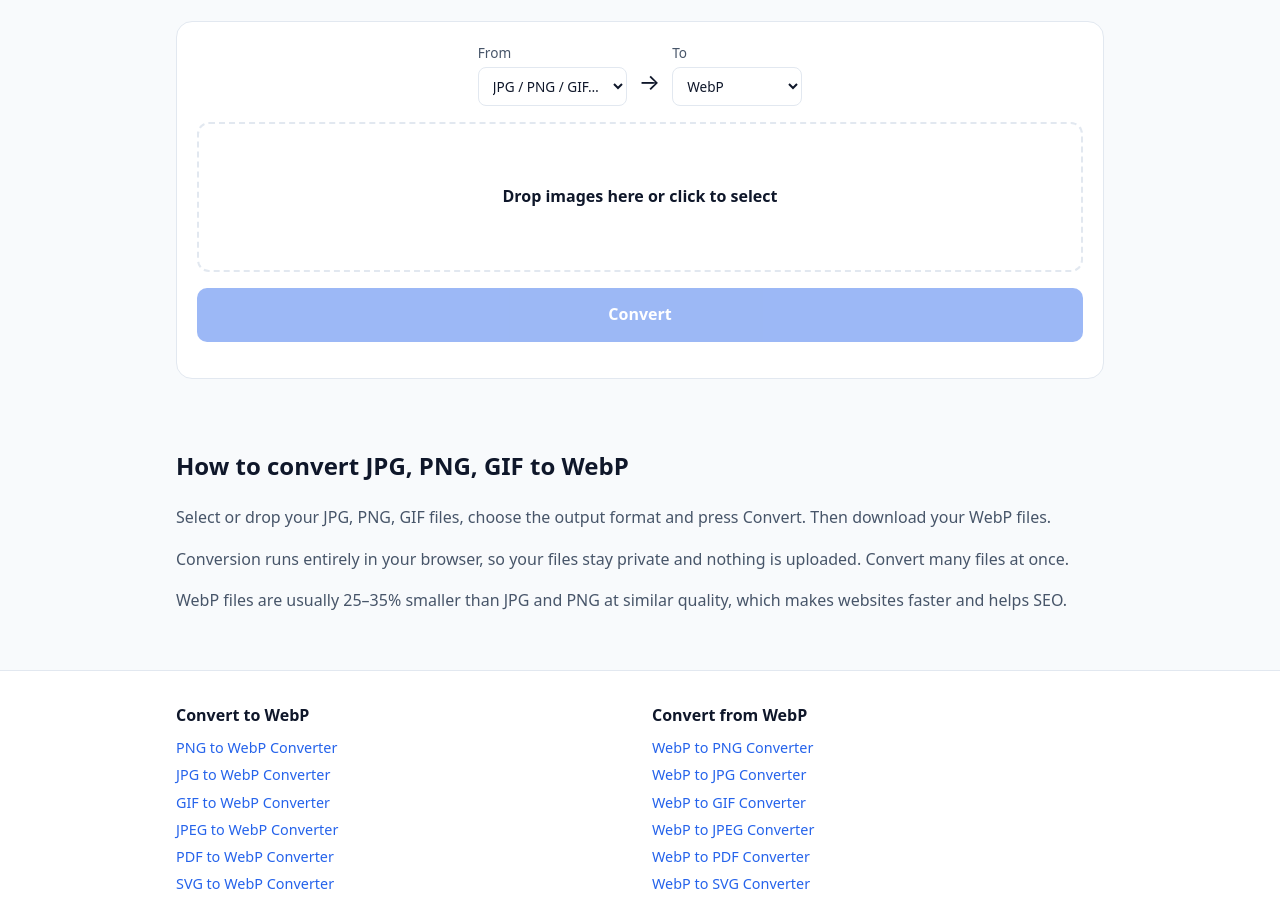
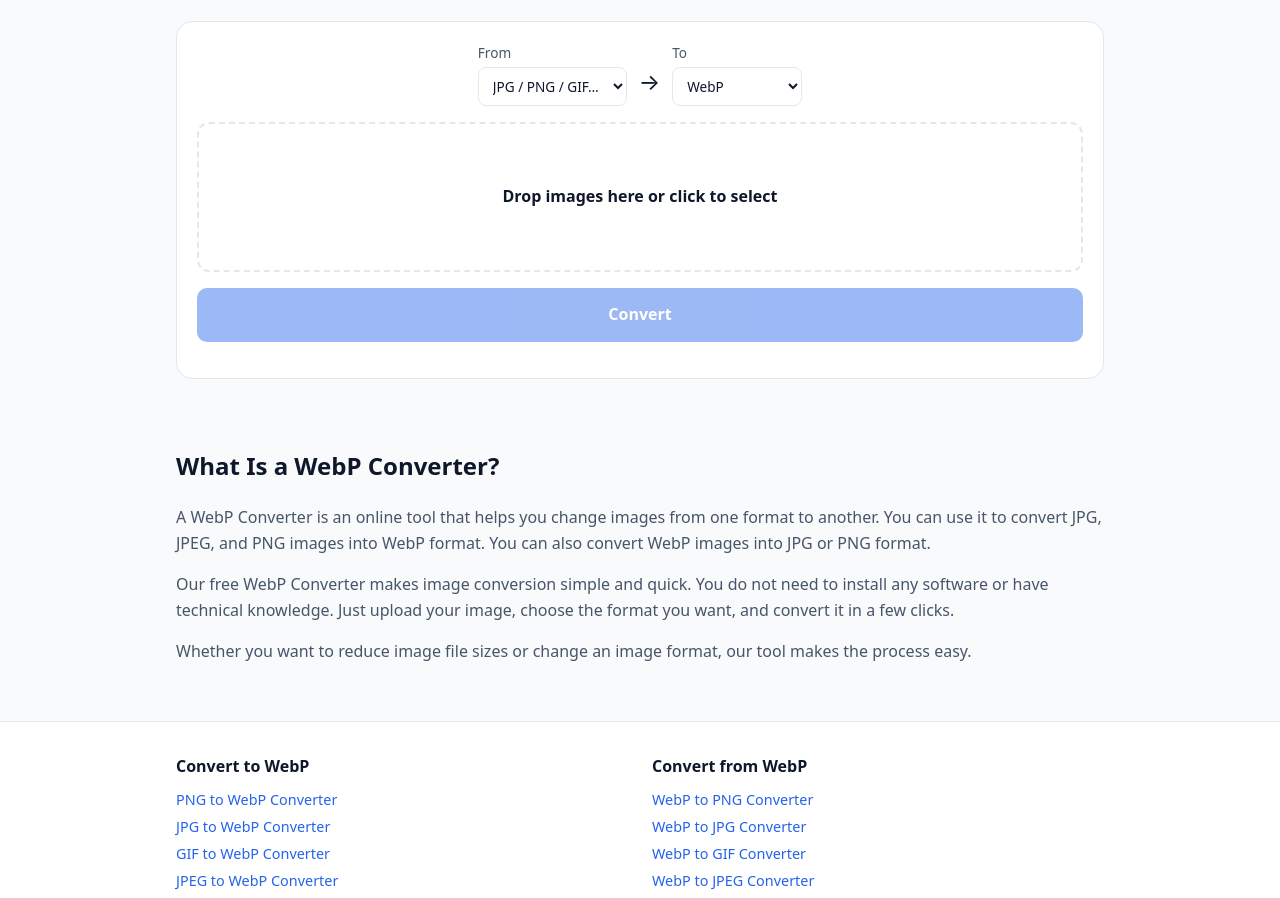
Before and after one commit to kumarsuvamshaw/tinywebp, a plain HTML site: page index.html in a window 1280 px wide. Shown: the part 188-1086 px from the top of the page. Drawn offline with Linux system fonts and the light colour scheme.

Commit message:
Update index.html

```diff
--- a/index.html
+++ b/index.html
@@ -36,8 +36,10 @@
 <button id="go" class="btn" disabled>Convert</button>
 <ul id="out" class="out"></ul></div></div></section>
 <section class="seo"><div class="wrap">
-<h2>How to convert JPG, PNG, GIF to WebP</h2>
-<p>Select or drop your JPG, PNG, GIF files, choose the output format and press Convert. Then download your WebP files.</p><p>Conversion runs entirely in your browser, so your files stay private and nothing is uploaded. Convert many files at once.</p><p>WebP files are usually 25–35% smaller than JPG and PNG at similar quality, which makes websites faster and helps SEO.</p>
+<h2>What Is a WebP Converter?</h2>
+<p>A WebP Converter is an online tool that helps you change images from one format to another. You can use it to convert JPG, JPEG, and PNG images into WebP format. You can also convert WebP images into JPG or PNG format.</p>
+<p>Our free WebP Converter makes image conversion simple and quick. You do not need to install any software or have technical knowledge. Just upload your image, choose the format you want, and convert it in a few clicks.</p>
+<p>Whether you want to reduce image file sizes or change an image format, our tool makes the process easy.</p>
 </div></section></main>
 <footer><div class="wrap"><div class="cols"><div><h3>Convert to WebP</h3><ul><li><a href="/png-to-webp">PNG to WebP Converter</a></li><li><a href="/jpg-to-webp">JPG to WebP Converter</a></li><li><a href="/gif-to-webp">GIF to WebP Converter</a></li><li><a href="/jpeg-to-webp">JPEG to WebP Converter</a></li><li><a href="/pdf-to-webp">PDF to WebP Converter</a></li><li><a href="/svg-to-webp">SVG to WebP Converter</a></li><li><a href="/avif-to-webp">AVIF to WebP Converter</a></li></ul></div><div><h3>Convert from WebP</h3><ul><li><a href="/webp-to-png">WebP to PNG Converter</a></li><li><a href="/webp-to-jpg">WebP to JPG Converter</a></li><li><a href="/webp-to-gif">WebP to GIF Converter</a></li><li><a href="/webp-to-jpeg">WebP to JPEG Converter</a></li><li><a href="/webp-to-pdf">WebP to PDF Converter</a></li><li><a href="/webp-to-svg">WebP to SVG Converter</a></li><li><a href="/webp-to-avif">WebP to AVIF Converter</a></li></ul></div></div>
 <p class="copy"><a href="/">TinyWebP</a> · WebP Converter · © 2026</p></div></footer>
```
